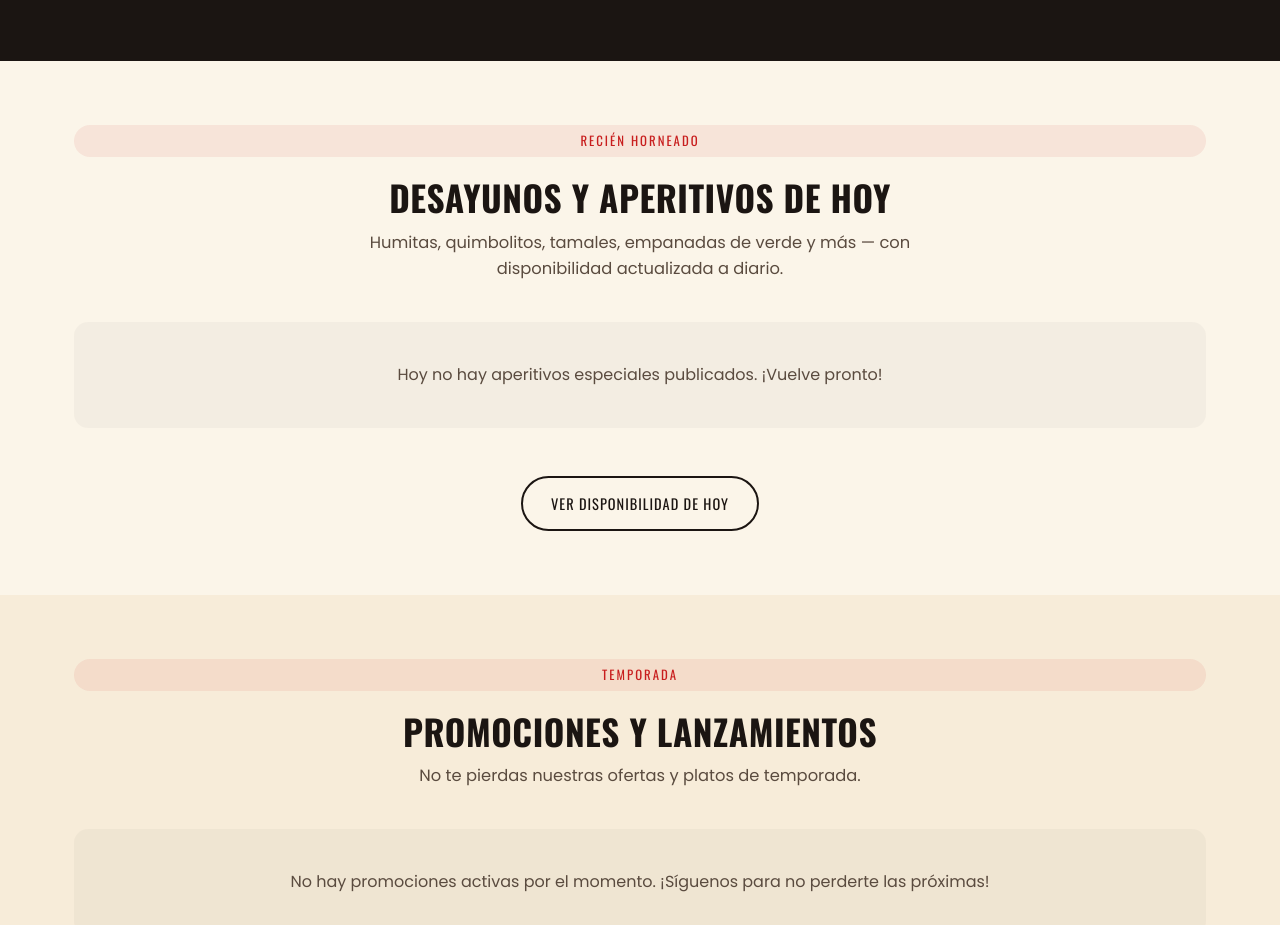
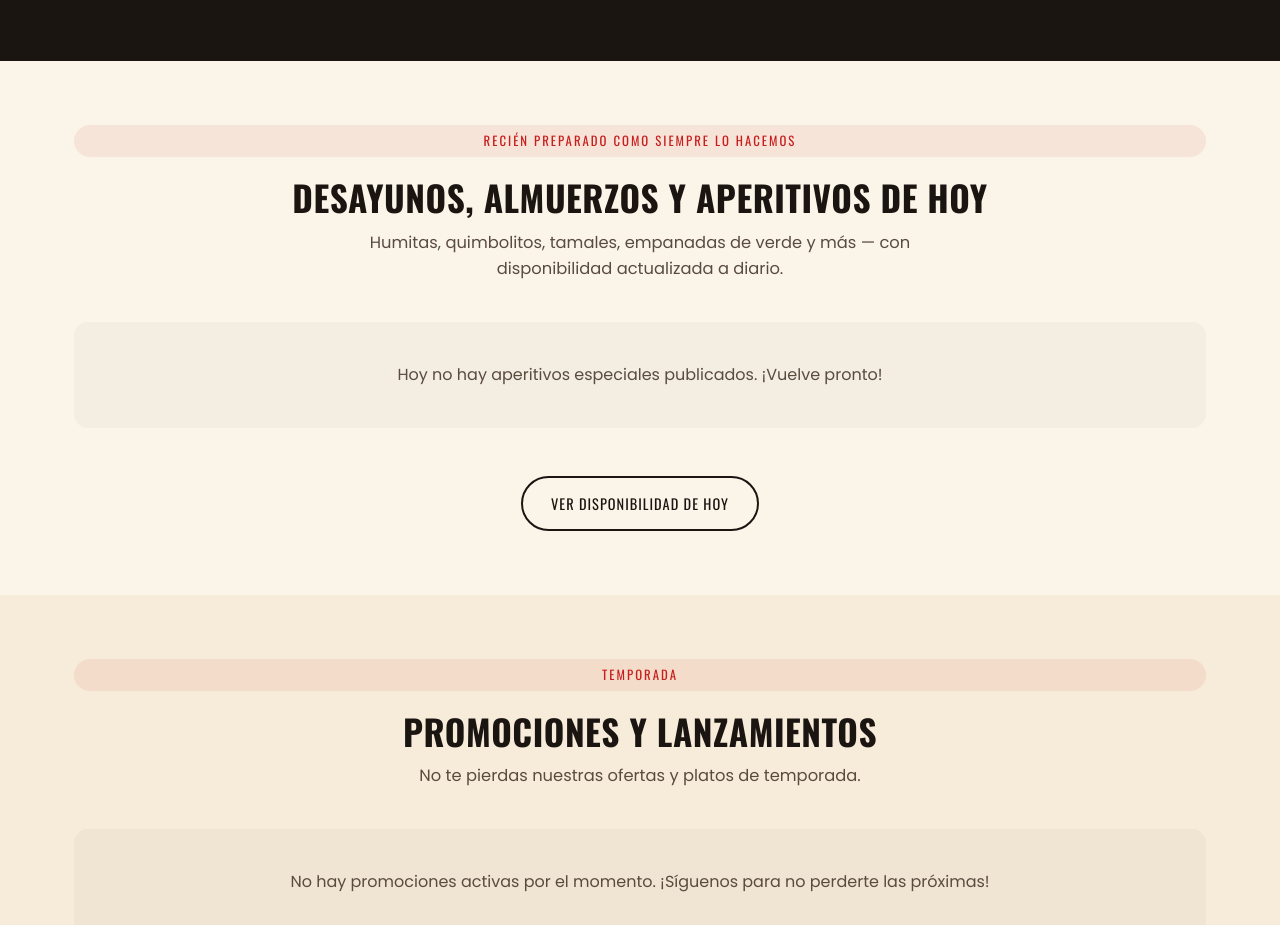
Before and after one commit to jhoncalva016-cell/Parrillero-cotohurco, a website: page index.html in a window 1280 px wide. Shown: the part 2324-3249 px from the top of the page. Drawn offline with nearby package versions, Linux system fonts and the light colour scheme.

Commit message:
Add files via upload

```diff
--- a/index.html
+++ b/index.html
@@ -80,8 +80,8 @@
 
 <section class="section">
   <div class="container">
-    <span class="eyebrow center" style="display:block;text-align:center;">Recién horneado</span>
-    <h2 class="section-title">Desayunos y aperitivos de hoy</h2>
+    <span class="eyebrow center" style="display:block;text-align:center;">Recién preparado como siempre lo hacemos</span>
+    <h2 class="section-title">Desayunos, Almuerzos y aperitivos de hoy</h2>
     <p class="section-subtitle">Humitas, quimbolitos, tamales, empanadas de verde y más — con disponibilidad actualizada a diario.</p>
     <div class="dish-grid" id="home-daily-preview"></div>
     <div class="center" style="margin-top:2rem;">
```
